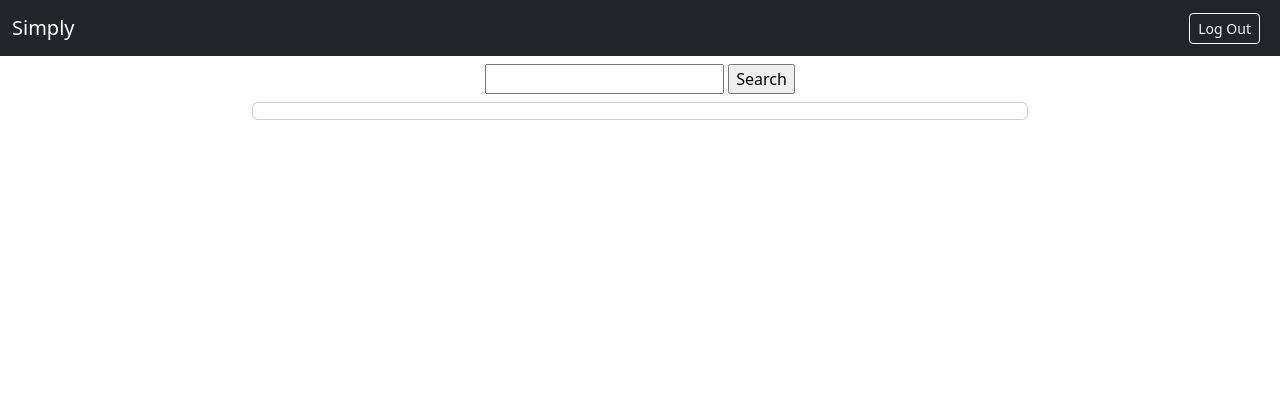
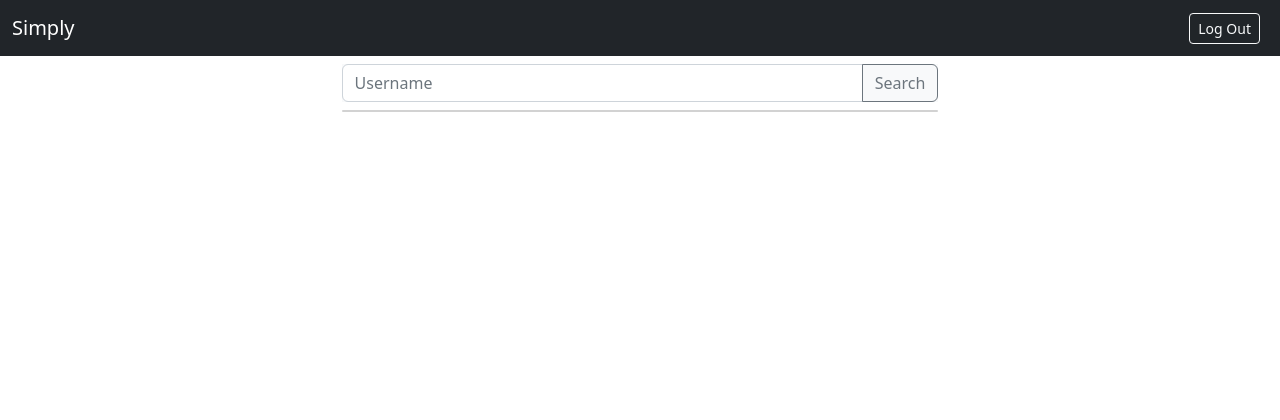
Before and after one commit to philothoph/simply-messenger, a Flask app: page / in a window 1280 px wide. Shown: the top 420 px of the page. Run offline with Flask 3, Linux system fonts and the light colour scheme; the visitor is signed in with stand-in values (Sample User, id 1); data comes from the database, SQL or seed files in the repository; data that the repository does not hold is empty.

Commit message:
made contact list pretty and functional

```diff
--- a/messenger.py
+++ b/messenger.py
@@ -20,11 +20,21 @@ def index():
 
     # Get list of contacts with whom logged-in user has exchanged messages
     contacts = execute_query('''
-                             SELECT username FROM users WHERE id IN
-                             (SELECT sender_id FROM messages WHERE recipient_id = ?
-                             UNION
-                             SELECT recipient_id FROM messages WHERE sender_id = ?)
-                             ''', session['user_id'], session['user_id'])
+                            SELECT DISTINCT users.username
+                            FROM users
+                            INNER JOIN (
+                                SELECT DISTINCT
+                                    CASE
+                                        WHEN sender_id = ? THEN recipient_id
+                                        ELSE sender_id
+                                    END AS user_id,
+                                    MAX(id) AS last_message_id
+                                FROM messages
+                                WHERE sender_id = ? OR recipient_id = ?
+                                GROUP BY user_id
+                            ) AS last_messages ON users.id = last_messages.user_id
+                            ORDER BY last_messages.last_message_id DESC
+                            ''', session['user_id'], session['user_id'], session['user_id'])
 
     # Count the number of new messages for each contact
     new_messages = execute_query('''
@@ -68,7 +78,7 @@ def chat():
     else:
         # If a user is not found, redirect to index and return error message
         if name:
-            flash('User ' + name + ' not found')
+            flash('User ' + name + ' is not found')
         return redirect('/')
 
     return render_template('chat.html', name=name, recipient_id=recipient_id)
--- a/static/styles.css
+++ b/static/styles.css
@@ -5,3 +5,7 @@
     text-align: center;
     font-size: small;
 }
+
+li:hover {
+    background-color: #f5f5f5;
+}
--- a/templates/index.html
+++ b/templates/index.html
@@ -5,23 +5,28 @@
 {% endblock %}
 
 {% block main %}
+    <script src="{{ url_for('static', filename='tooltip.js') }}"></script>
+
+    <div class="container mt-5" style="width: 80%;">
     <div class="mt-5">
         <form action="/chat">
-            <input name="name" type="text" required>
-            <input type="submit" value="Search">
+            <div class="input-group mx-auto bg-light">
+                <input name="name" class="form-control shadow-none" type="text" placeholder="Username" required autocomplete="off">
+                <input type="submit" class="btn btn-outline-secondary" value="Search">
+            </div>
         </form>
         <div id="error">{% for message in get_flashed_messages() %}{{ message }}{% endfor %}</div>
     </div>
     <div class="card mt-2">
-        <table class="table table-hover table-borderless card-body">
-            <tbody>
+        <ul class="list-group list-group-flush">
                 {% for contact in contacts %}
-                    <tr onclick="window.location.href='/chat?name={{ contact.username }}'">
-                        <td class="col-1">{{ contact.new_messages if contact.new_messages else '' }}</td>
-                        <td>{{ contact.username }}</a></td>
-                    </tr>
+                    <li class="list-group-item hover" onclick="window.location.href='/chat?name={{ contact.username }}'" data-bs-toggle="tooltip" data-bs-placement="top" data-bs-title="{{ contact.new_messages if contact.new_messages else 'No' }} new messages">
+                        {{ contact.username }}
+                    </li>
                 {% endfor %}
-            </tbody>
-          </table>
+        </ul>
     </div>
+    </div>
+
+    <script>enableTooltips();</script>
 {% endblock %}
--- a/templates/layout.html
+++ b/templates/layout.html
@@ -8,6 +8,9 @@
         <link rel="stylesheet" href="{{ url_for('static', filename='styles.css') }}">
 
         <link href="https://cdn.jsdelivr.net/npm/bootstrap@5.2.3/dist/css/bootstrap.min.css" rel="stylesheet" integrity="sha384-rbsA2VBKQhggwzxH7pPCaAqO46MgnOM80zW1RWuH61DGLwZJEdK2Kadq2F9CUG65" crossorigin="anonymous">
+
+        <script src="https://cdn.jsdelivr.net/npm/bootstrap@5.3.3/dist/js/bootstrap.bundle.min.js" integrity="sha384-YvpcrYf0tY3lHB60NNkmXc5s9fDVZLESaAA55NDzOxhy9GkcIdslK1eN7N6jIeHz" crossorigin="anonymous"></script>
+
 
         <title>Simply: {% block title %}{% endblock %}</title>
     </head>
@@ -30,7 +33,6 @@
 
         {% block footer %}<footer id="footer"><a href="https://github.com/philothoph/simply-messenger">© Dmitry Lukyanov</a></footer>{% endblock %}
 
-        <script src="https://cdn.jsdelivr.net/npm/bootstrap@5.3.3/dist/js/bootstrap.bundle.min.js" integrity="sha384-YvpcrYf0tY3lHB60NNkmXc5s9fDVZLESaAA55NDzOxhy9GkcIdslK1eN7N6jIeHz" crossorigin="anonymous"></script>
     </body>
 
 </html>
```
Also changed, not shown: 1 other file.
